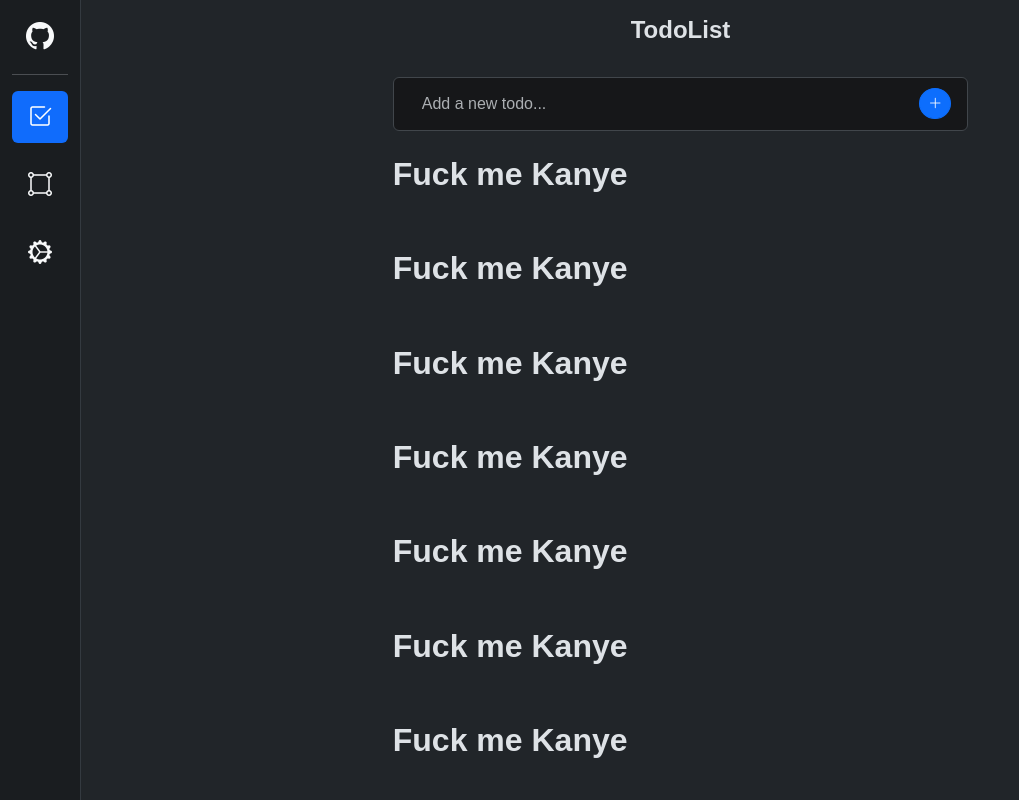
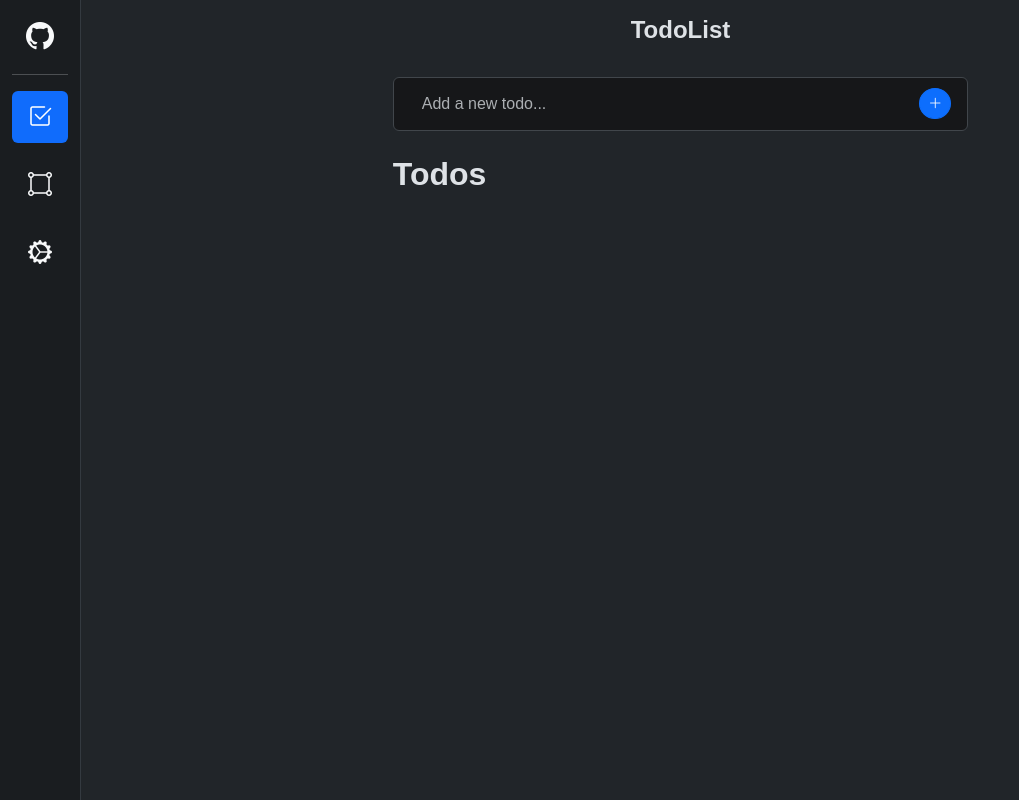
Before and after one commit to yz-dev21/poly-todo, a SvelteKit app: page / in a window 1280 px wide. Shown: the top 800 px of the page, without its empty margins (0-1019 px from the left). Built offline with nearby package versions, Linux system fonts and the light colour scheme; a web font is replaced by a local one.

Commit message:
(feat) default list (aka todos, aka unorderedList)

```diff
--- a/src/routes/todo/todoList.svelte
+++ b/src/routes/todo/todoList.svelte
@@ -10,7 +10,7 @@
 
 	let highestId = 0;
 
-	let unorderedTodoList = [];
+	let unorderedList = [];
 
 	function handleOnAdd(e) {
 		let lastId = 0;
@@ -21,19 +21,22 @@
 			id: highestId + 1,
 			text: e.detail.value,
 			done: false,
-			category: []
+			categoryList: []
 		});
 
 		todoList = todoList;
 		ls.setTodoList(todoList);
 	}
-
 	const handleOnChange = (id) => {
 		if (id == -1) {
 			todoList = todoList.filter((t) => t.id != id);
 		}
 		ls.setTodoList(todoList);
 	};
+	const updateUnordered = () => {
+		unorderedList = todoList.filter((t) => t.categoryList.length == 0);
+	};
+	$: todoList, updateUnordered();
 </script>
 
 <TodoModal id={addTodoModalId} title="Add a new todo" on:submit={(e) => handleOnAdd(e)} />
@@ -45,16 +48,15 @@
 		<div class="mb-4">
 			<AddTodo on:submit={(e) => handleOnAdd(e)} />
 		</div>
-		{#each { length: 10 } as _}
-			<div class="mb-5">
-				<h2 class="title">Fuck me Kanye</h2>
-				<div class="list-group mb-3">
-					{#each todoList as todo}
-						<TodoItem bind:todo on:change={() => handleOnChange(todo.id)} />
-					{/each}
-				</div>
+		<div class="mb-5">
+			<h2 class="title">Todos</h2>
+			<div class="list-group mb-3">
+				{#each unorderedList as todo}
+					<TodoItem bind:todo on:change={() => handleOnChange(todo.id)} />
+				{/each}
 			</div>
-		{/each}
+			<!-- categories... -->
+		</div>
 	</div>
 </div>
 
```
